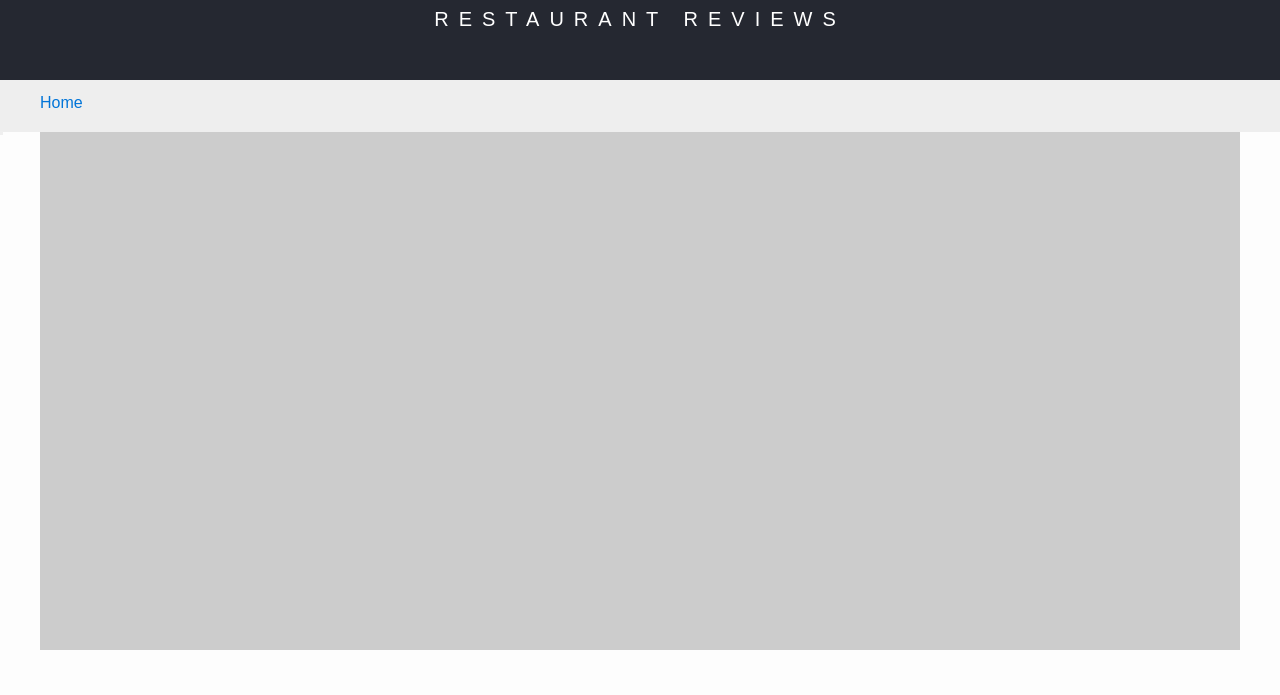
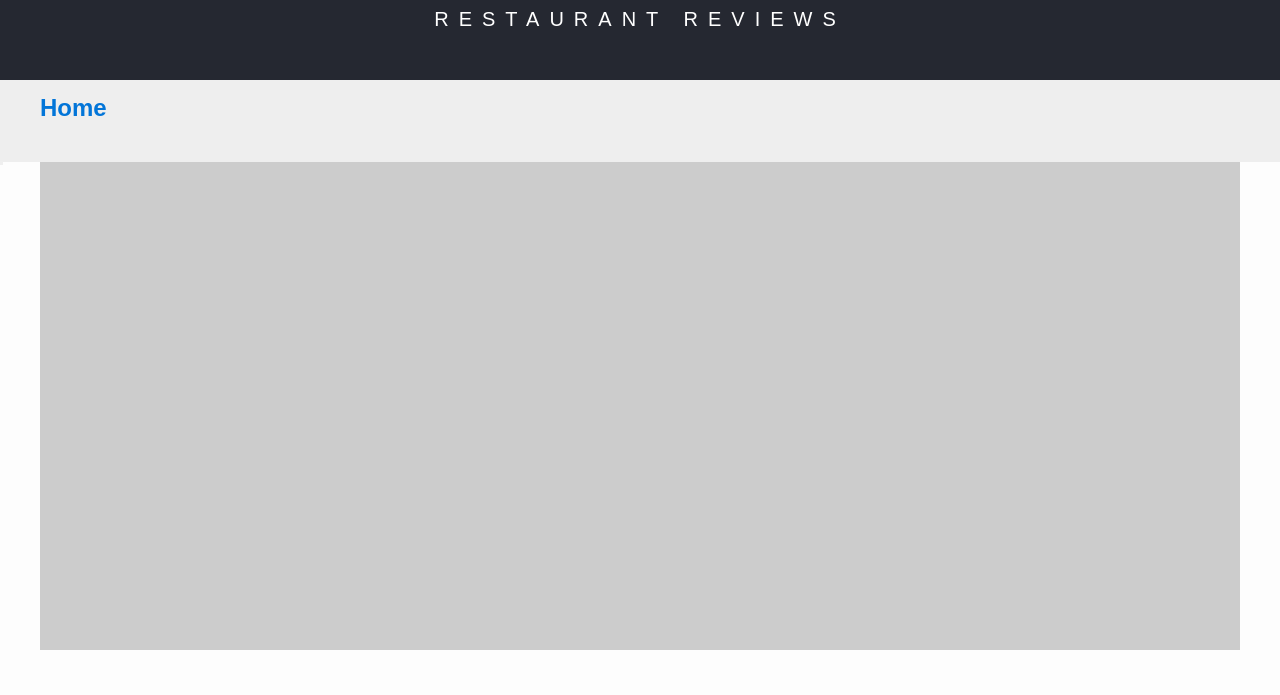
Before and after one commit to KevinCurtisDev/mws-restaurant-stage-1, a plain HTML site: page restaurant.html in a window 1280 px wide. Shown: the top 695 px of the page. Drawn offline with Linux system fonts and the light colour scheme; some packages are replaced by stand-ins of ours.

Commit message:
First commit

```diff
--- a/css/styles.css
+++ b/css/styles.css
@@ -102,7 +102,7 @@ nav h1 a {
     padding: 10px 40px 16px;
     list-style: none;
     background-color: #eee;
-    font-size: 17px;
+    font-size: 18px;
     margin: 0;
     width: calc(100% - 80px);
 }
--- a/restaurant.html
+++ b/restaurant.html
@@ -22,7 +22,7 @@
     </nav>
     <!-- Beginning breadcrumb -->
     <ul id="breadcrumb" >
-      <li><a href="/">Home</a></li>
+      <li><a href="/"><h2>Home</h2></a></li>
     </ul>
     <!-- End breadcrumb -->
     <a href="#restaurant-name"><button class="skip">Skip to main content</button></a>
```
Also changed, not shown: 1 other file.
